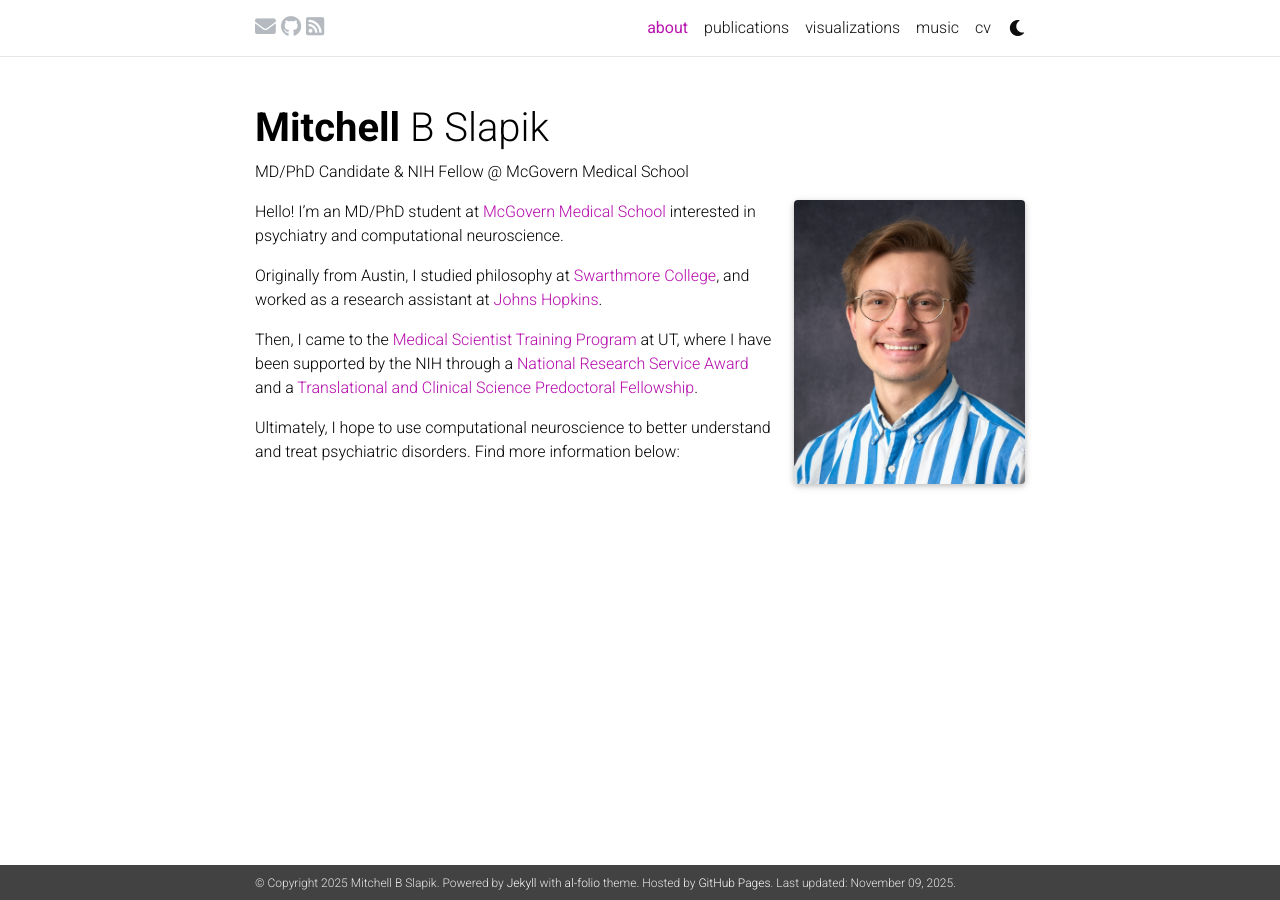
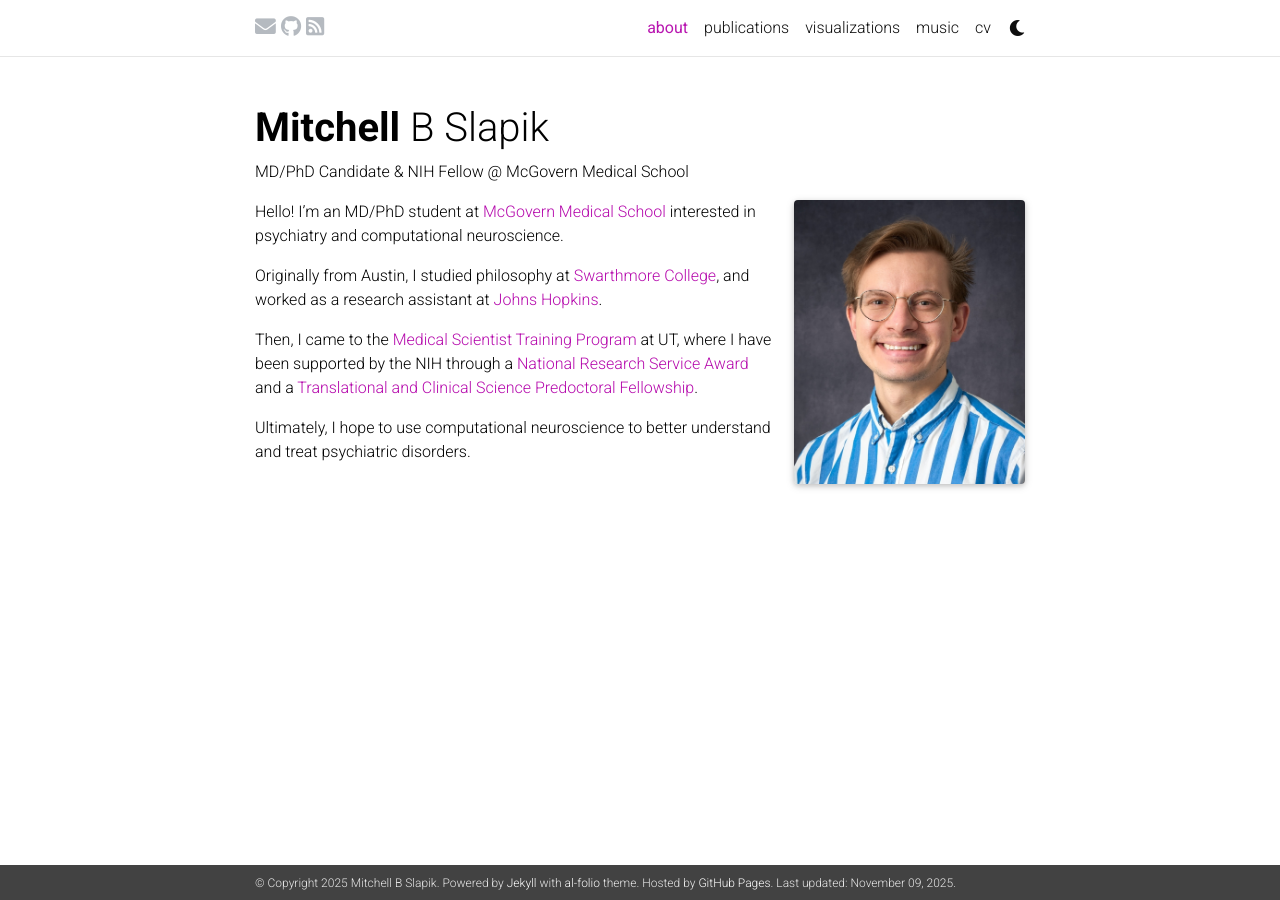
Before and after one commit to mitchellslapik/mitchellslapik.github.io, a Jekyll site: the page built from _pages/about.md, in a window 1280 px wide. Built offline with Jekyll 4.4.1, drawn with Linux system fonts in a browser that asks for light colours; full-size pictures stand in for the smaller copies a plugin makes; comment, search, counter and statistics services are not loaded; a style sheet for code colours, icons or effects is not loaded.

Commit message:
Update about.md

```diff
--- a/_pages/about.md
+++ b/_pages/about.md
@@ -20,4 +20,4 @@ Originally from Austin, I studied philosophy at <a href="https://www.swarthmore.
 
 Then, I came to the <a href="https://gsbs.uth.edu/mdphd/">Medical Scientist Training Program</a> at UT, where I have been supported by the NIH through a <a href="https://researchtraining.nih.gov/programs/fellowships/F30">National Research Service Award</a> and a <a href="https://gsbs.uth.edu/ccts-t32/">Translational and Clinical Science Predoctoral Fellowship</a>.
 
-Ultimately, I hope to use computational neuroscience to better understand and treat psychiatric disorders. Find more information below:
+Ultimately, I hope to use computational neuroscience to better understand and treat psychiatric disorders.
```
